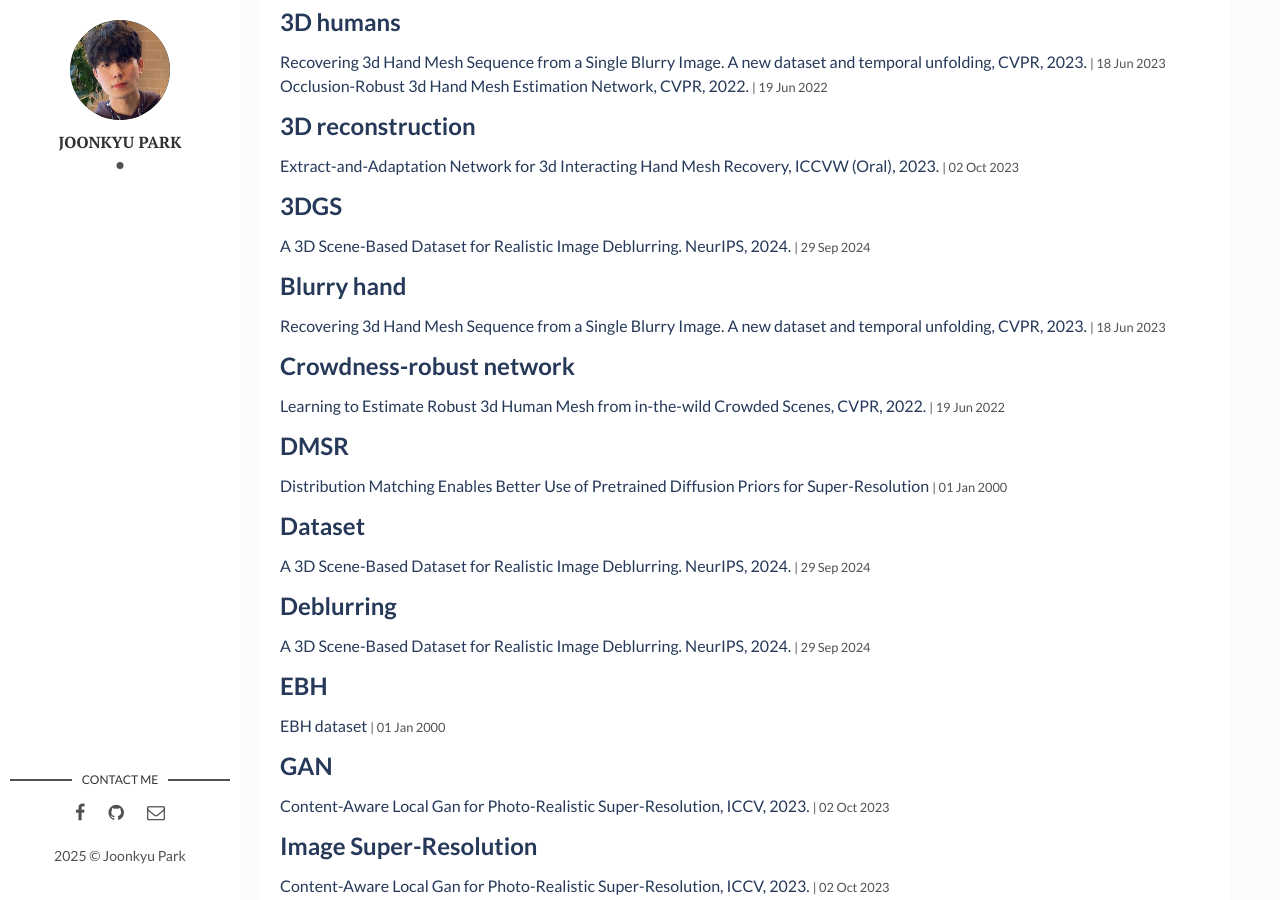
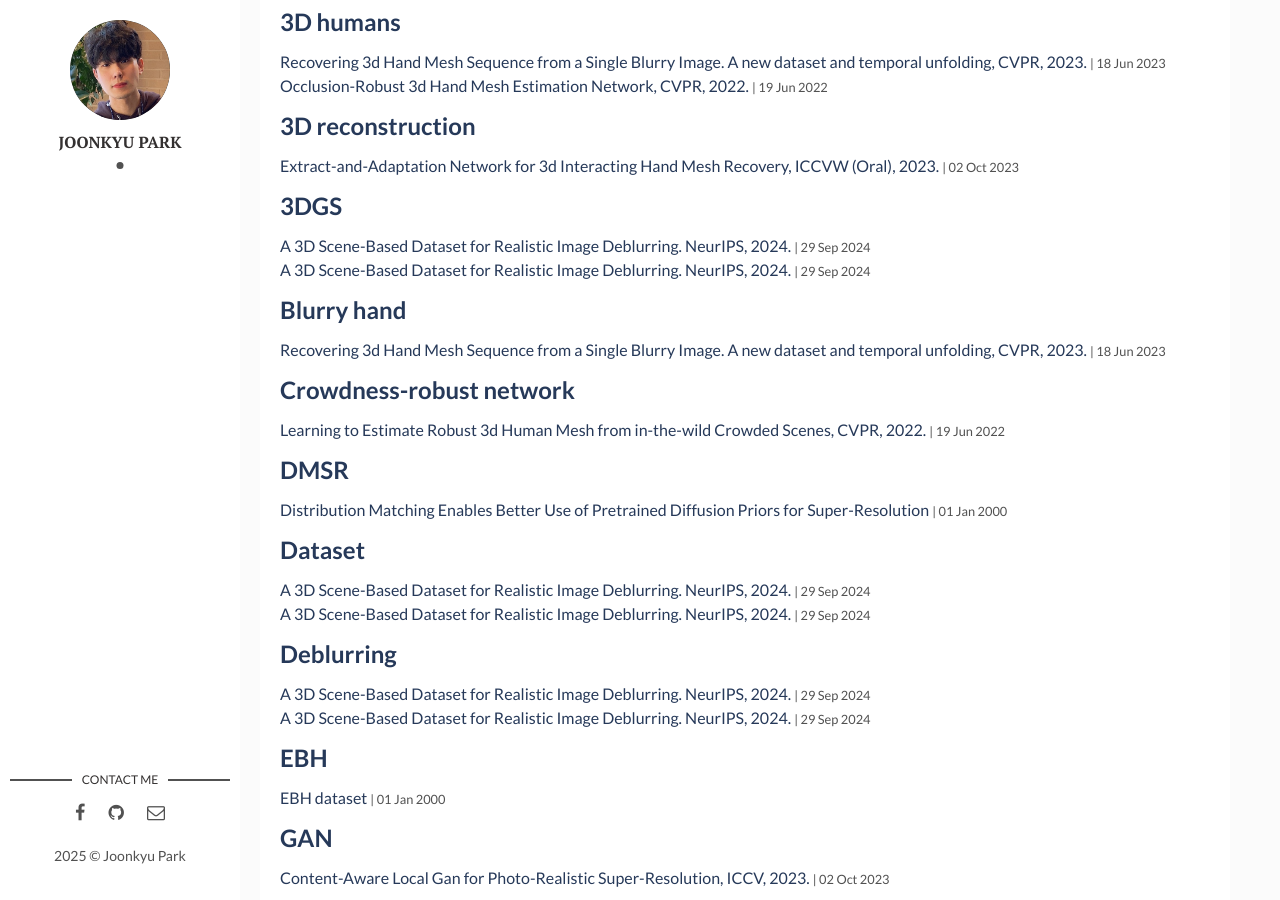
Before and after one commit to jkpark08/jkpark08.github.io, a Jekyll site: the page built from tags.html, in a window 1280 px wide and 900 px high, scrolled down 677 px. Built offline with Jekyll 4.4.1, drawn with Linux system fonts in a browser that asks for light colours.

Commit message:
Update 2025-11-23-mars.markdown

```diff
--- a/_posts/2025-11-23-mars.markdown
+++ b/_posts/2025-11-23-mars.markdown
@@ -1,12 +1,11 @@
 ---
 layout: post
-title: Mars2 2025 challenge on multimodal reasoning: Datasets, methods, results, discussion, and outlook, ICCVW, 2025.
-date: 2025-11-23 13:32:20 +0300
-description: ICCVW, 2025. # Add post description (optional)
-img: mars.png # Add image post (optional)
+title: A 3D Scene-Based Dataset for Realistic Image Deblurring. NeurIPS, 2024.
+date: 2024-09-29 13:32:20 +0300
+description: NeurIPS, 2024. # Add post description (optional)
+img: gsblur.JPG # Add image post (optional)
 fig-caption: # Add figcaption (optional)
-tags: [MARS, VLM] #
-tags3: [MARS, VLM] #
+tags: [3DGS, Dataset, Deblurring] #
 ---
 
 This paper reviews the MARS2 2025 Challenge on Multi-modal Reasoning. We aim to bring together different approaches in multimodal machine learning and LLMs via alarge benchmark. We hope it better allows researchers to follow the state-of-the-art in this very dynamic area. Meanwhile, a growing number of testbeds have boosted the evolution of general-purpose large language models. Thus, this year’s MARS2 focuses on real-world and specialized scenarios to broaden the multimodal reasoning applications of MLLMs. Our organizing team released two tailored datasets Lens and AdsQA as test sets, which support general reasoning in 12 daily scenarios and domain-specific reasoning in advertisement videos, respectively. We evaluated 40+ baselines that include both generalist MLLMs and task-specific models, and opened up three competition tracks, i.e., Visual Grounding in Real-world Scenarios (VGRS), Visual Question Answering with Spatial Awareness (VQA-SA), and Visual Reasoning in Creative AdvertisementVideos (VR-Ads). Finally, 76 teams from the renownedacademic and industrial institutions have registered and40+ valid submissions (out of 1200+) have been included in our ranking lists. Our datasets, code sets (40+ base-lines and 15+ participants’ methods), and rankings are publicly available on the MARS2 workshop website andour GitHub organization page ttps://github.com/mars2workshop/, where our updates and announce-ments of upcoming events will be continuously provided.
```
